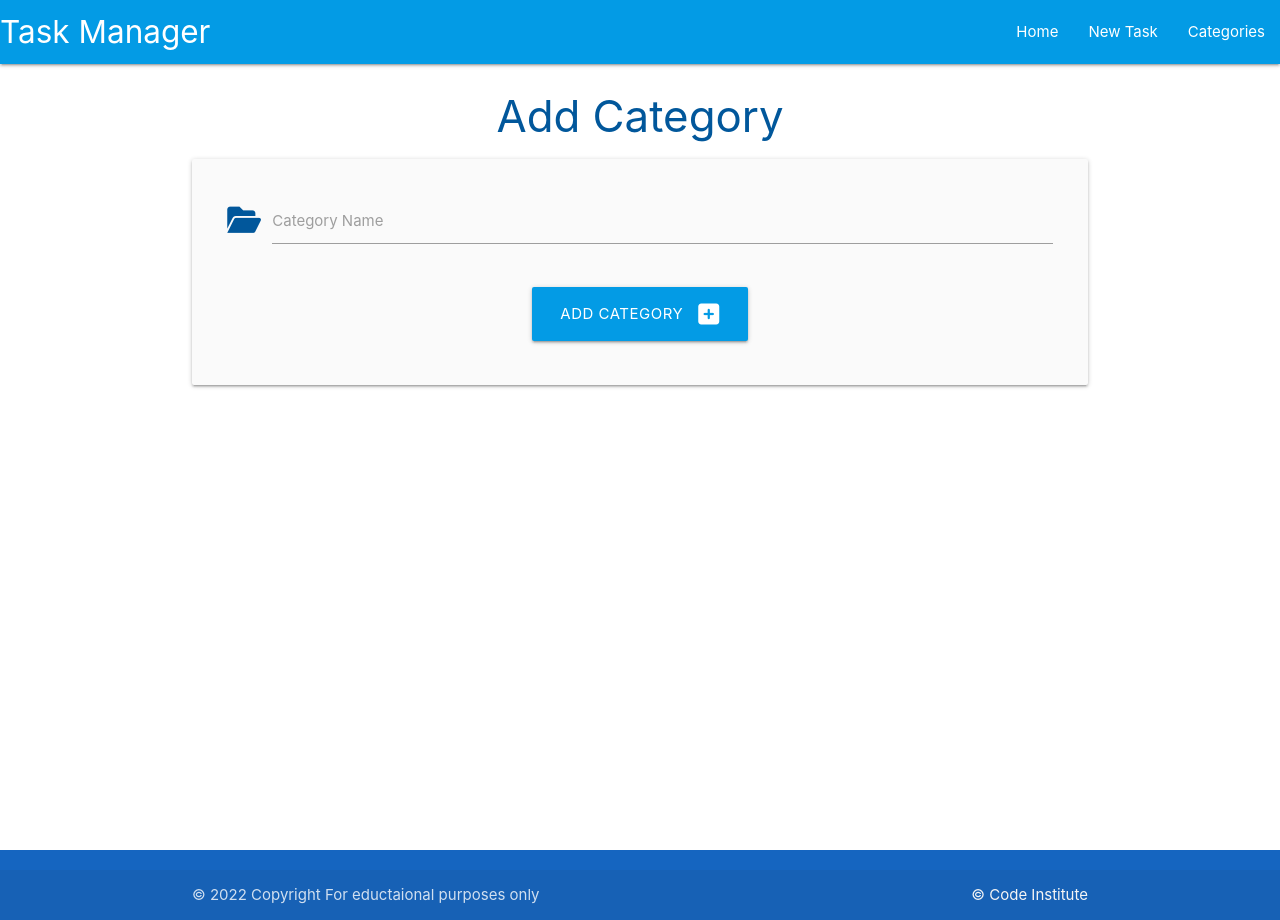
After one commit to BrianStritch/DBMS-Walkthrough_project, a Flask app: page /add_category in a window 1280 px wide. The commit adds this page. Run offline with Flask 2, Linux system fonts and the light colour scheme.

Commit message:
create categories and add category templates and functions to handle submitng form, and test

```diff
--- a/taskmanager/models.py
+++ b/taskmanager/models.py
@@ -81,6 +81,7 @@ note: By the way, you can see a full list of column and data types from the SQLA
 
 9.  return back to our routes.py file now.
 
+10. return back in stage 4 :
 """
 
 # 1
--- a/taskmanager/routes.py
+++ b/taskmanager/routes.py
@@ -9,9 +9,22 @@
 
 ########### after writing models.py
 4. we need to import these classes from models.py in order to generate our database next.
+
+# back in stage 4 to set button function
+5. If the requested method is equal to POST, then we will create a new variable called
+    'category', which will be set to a new instance of the Category() model imported at the top of the file.
+
+    Once we've grabbed the form data, we can then 'add' and 'commit' this information to the
+    SQLAlchemy database variable of 'db' imported at the top of the file.
+    This will use the database sessionmaker instance that we learned about in some of the previous videos.
+    After the form gets submitted, and we're adding and committing the new data to our database,
+    we could redirect the user back to the 'categories' page.
+    We'll need to import the 'redirect' and 'url_for' classes at the top of the file from our flask import.
+
+6.
 """
 # 1
-from flask import render_template
+from flask import render_template, request, redirect, url_for
 # 2
 from taskmanager import app, db
 
@@ -26,3 +39,18 @@ def home():
 """
 Save the file, and now it's time to create the main Python file that will actually run the entire application.
 """
+
+# back in stage 4 to set button function
+@app.route("/categories")
+def categories():
+    return render_template("categories.html")
+
+@app.route("/add_category", methods=["GET", "POST"])
+def add_category():
+    # 5
+    if request.method == "POST":
+        category = Category(category_name=request.form.get("category_name"))
+        db.session.add(category)
+        db.session.commit()
+        return redirect(url_for("categories"))
+    return render_template("add_category.html")
--- /dev/null
+++ b/taskmanager/templates/add_category.html
@@ -0,0 +1,26 @@
+{% extends "base.html" %}
+{% block content %}
+<h3 class="light-blue-text text-darken-4 center-align">Add Category</h3>
+
+<div class="row card-panel grey lighten-5">
+    <form class="col s12 " method="POST" action="{{ url_for('add_category')}}">
+        <!-- Category Name -->
+        <div class="row">
+            <div class="input-field col s12">
+                <i class="fas fa-folder-open prefix light-blue-text text-darken-4"></i>
+                <input id="category_name" name="category_name" type="text" minlength="3" maxlength="25" class="validate"
+                    required>
+                <label for="category_name">Category Name</label>
+            </div>
+        </div>
+        <!-- Submit Button -->
+        <div class="row">
+            <div class="col s12 center-align">
+                <button type="submit" class="btn-large light-blue darken-1">
+                    Add Category <i class="fas fa-plus-square right"></i>
+                </button>
+            </div>
+        </div>
+    </form>
+</div>
+{% endblock %}
--- a/taskmanager/templates/base.html
+++ b/taskmanager/templates/base.html
@@ -22,7 +22,7 @@
               <ul class="right hide-on-med-and-down">
                 <li><a href="{{url_for('home')}}">Home</a></li>
                 <li><a href="">New Task</a></li>
-                <li><a href="">Categories</a></li>
+                <li><a href="{{url_for('categories')}}">Categories</a></li>
               </ul>
             </div>
           </nav>
@@ -30,7 +30,7 @@
           <ul class="sidenav" id="mobile-demo">
             <li><a href="{{url_for('home')}}">Home</a></li>
             <li><a href="">New Task</a></li>
-            <li><a href="">Categories</a></li>
+            <li><a href="{{url_for('categories')}}">Categories</a></li>
           </ul>
     </header>
 
```
Also changed, not shown: taskmanager/templates/categories.html (added, +12 -0 lines), README.md.
